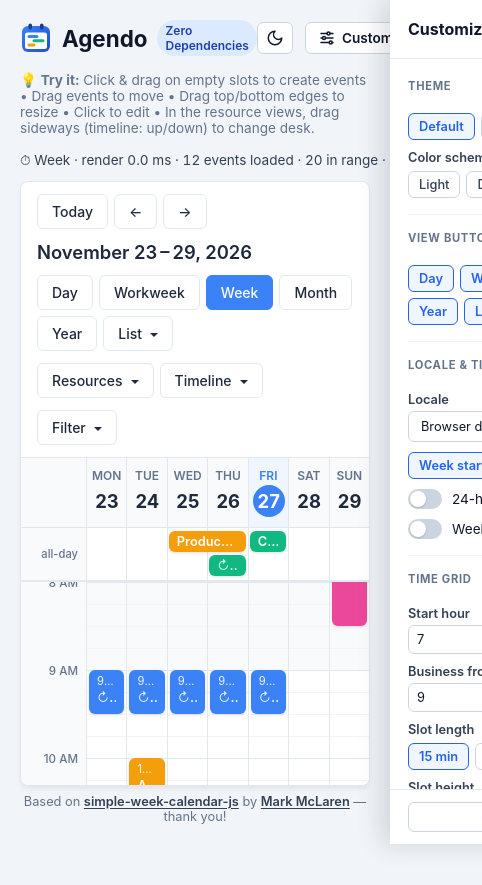
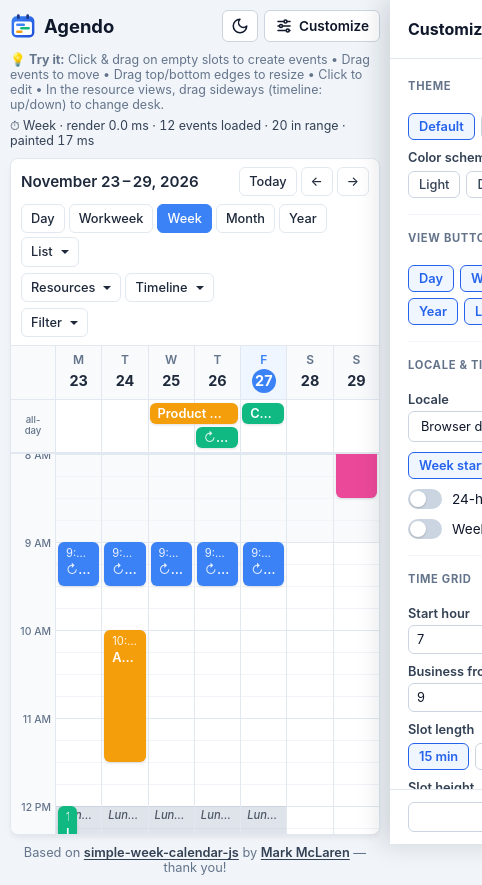
Before and after one commit to hohll/Agendo, a plain HTML site: page index.html in a window 390 px wide. Shown: the whole page, 482 px wide, since content can reach past the window. Before the commit the page ends 844 px from the top, so only its background shows below. Drawn offline with Linux system fonts and the light colour scheme.

Commit message:
feat: compact layout for narrow calendars and phones
The calendar follows its own width (container query, under 640px):
smaller toolbar buttons, the title first with Today / prev / next beside
it when they fit, one-letter day names and a narrower hour column.
Demo page on phones: smaller margins and header, the badge hidden under
480px, the performance line wraps instead of widening the page, the page
scrolls with the calendar at least 520px tall, and the Customize sidebar
no longer sits 15px off screen (100vw counted the scrollbar).

```diff
--- a/agendo.css
+++ b/agendo.css
@@ -54,7 +54,7 @@
   user-select: none;
 }
 
-.agendo { position: relative; }
+.agendo { position: relative; container: agendo / inline-size; }   /* narrow layout: @container agendo, at the end */
 .ago-plugin-tools:empty { display: none; }
 
 /* Icon buttons with a label on hover and keyboard focus: <button class="ago-btn ago-icon-btn" data-tip="…"> */
@@ -1119,3 +1119,22 @@
 .ago-tl-daycell.ago-day-off,
 .ago-yday.ago-day-off { background-image: var(--ago-day-off); }
 .ago-day-head.ago-day-off .ago-day-name { color: var(--ago-text-muted); }
+
+/* --- Narrow calendar (phone, narrow column): follows the calendar's own width, not the screen's --- */
+.ago-wd-narrow { display: none; }
+@container agendo (max-width: 640px) {
+  .ago-toolbar { gap: 8px; padding: 8px 10px; }
+  .ago-title { order: -1; flex: 1 1 auto; font-size: calc(0.95 * var(--ago-rem)); }   /* first, Today ← → beside it when they fit */
+  .ago-tools,
+  .ago-views { gap: 6px; }
+  .ago-group { gap: 4px; }
+  .ago-btn { padding: 4px 9px; font-size: calc(0.8 * var(--ago-rem)); }
+  .ago-icon-btn { padding-inline: 7px; }
+  .ago-grid { --ago-time-col-width: 44px; }
+  .ago-gutter span { right: 4px; font-size: calc(0.65 * var(--ago-rem)); }
+  .ago-day-head { padding: 6px 2px; }
+  .ago-wd { display: none; }
+  .ago-wd-narrow { display: inline; }
+  .ago-day-num { width: 24px; font-size: calc(0.9 * var(--ago-rem)); line-height: 24px; }
+  .ago-allday-label { font-size: calc(0.6 * var(--ago-rem)); line-height: 1.1; text-align: center; }
+}
--- a/agendo.js
+++ b/agendo.js
@@ -444,7 +444,7 @@ class Agendo {
     const sep = i => (grouped && n > 1 && i > 0 && i % R === 0 ? ' ago-date-start' : '');
     const dayHead = (d, i) => `
       <div class="ago-day-head${sameDay(d, now) ? ' ago-today' : ''}${this._isDayOff(d) ? ' ago-day-off' : ''}${sep(i * R)}" style="grid-column: span ${R}">
-        <div class="ago-day-name">${this.fmt.weekday.format(d)}</div>
+        <div class="ago-day-name"><span class="ago-wd">${this.fmt.weekday.format(d)}</span><span class="ago-wd-narrow">${this.fmt.weekdayNarrow.format(d)}</span></div>
         <div class="ago-day-num">${d.getDate()}</div>
       </div>`;
     const resHead = (r, i) => `
--- a/demo.css
+++ b/demo.css
@@ -49,7 +49,7 @@ body {
   color: var(--text);
   display: flex;
   flex-direction: column;
-  height: 100vh;
+  height: 100dvh;
   box-sizing: border-box;
 }
 
@@ -304,14 +304,14 @@ h1 {
     position: fixed;
     inset: 0 0 0 auto;
     z-index: 100;
-    width: min(var(--panel-width), 100vw);
+    width: min(var(--panel-width), 100%);   /* 100vw would include the scrollbar */
     margin: 0;
     border-radius: 0;
     box-shadow: -8px 0 24px rgba(15, 23, 42, 0.15);
     transform: translateX(100%);
     transition: transform 0.25s ease;
   }
-  .customize.is-open { width: min(var(--panel-width), 100vw); margin: 0; transform: none; }
+  .customize.is-open { width: min(var(--panel-width), 100%); margin: 0; transform: none; }
   .customize > * { width: 100%; }
 }
 
@@ -397,7 +397,22 @@ h1 {
 .perf-table th:first-child,
 .perf-table td:first-child { text-align: left; }
 .perf-table th { font-weight: 600; color: var(--muted); }
-@media (max-width: 900px) { .info-bar { flex-wrap: wrap; } .perf { white-space: normal; } }
+@media (max-width: 900px) { .info-bar { flex-wrap: wrap; } .perf { flex: 1 1 100%; min-width: 0; white-space: normal; } }
+
+/* Phones: smaller margins and header; the page scrolls and the calendar keeps a usable height
+   instead of being squeezed between the header and the bottom of the screen. */
+@media (max-width: 600px) {
+  body { height: auto; min-height: 100dvh; padding: 10px; }
+  header { gap: 8px; margin-bottom: 10px; }
+  h1 { gap: 8px; font-size: 1.15rem; }
+  h1 img { width: 26px; height: 26px; }
+  .header-tools { gap: 6px; }
+  .customize-btn { padding: 6px 10px; }
+  .info-bar { gap: 6px; margin-bottom: 10px; font-size: 0.78rem; }
+  .demo-main { flex: none; }
+  #calendar-container { height: max(520px, 80dvh); }
+}
+@media (max-width: 480px) { .badge { display: none; } }
 
 /* Plugins section: a plugin's own options sit under it, indented */
 .plugin-sub { margin-left: 44px; }
```
Also changed, not shown: 1 other file.
